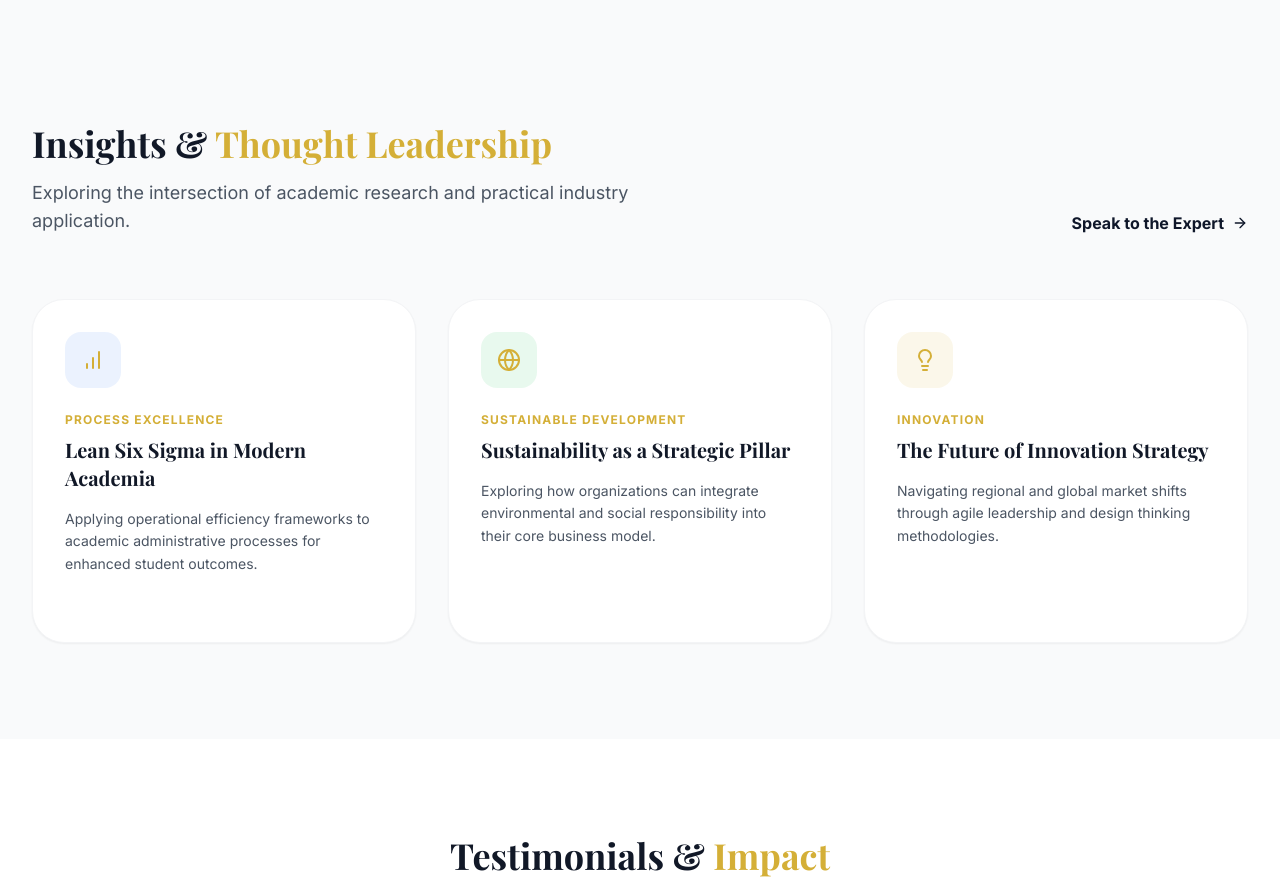
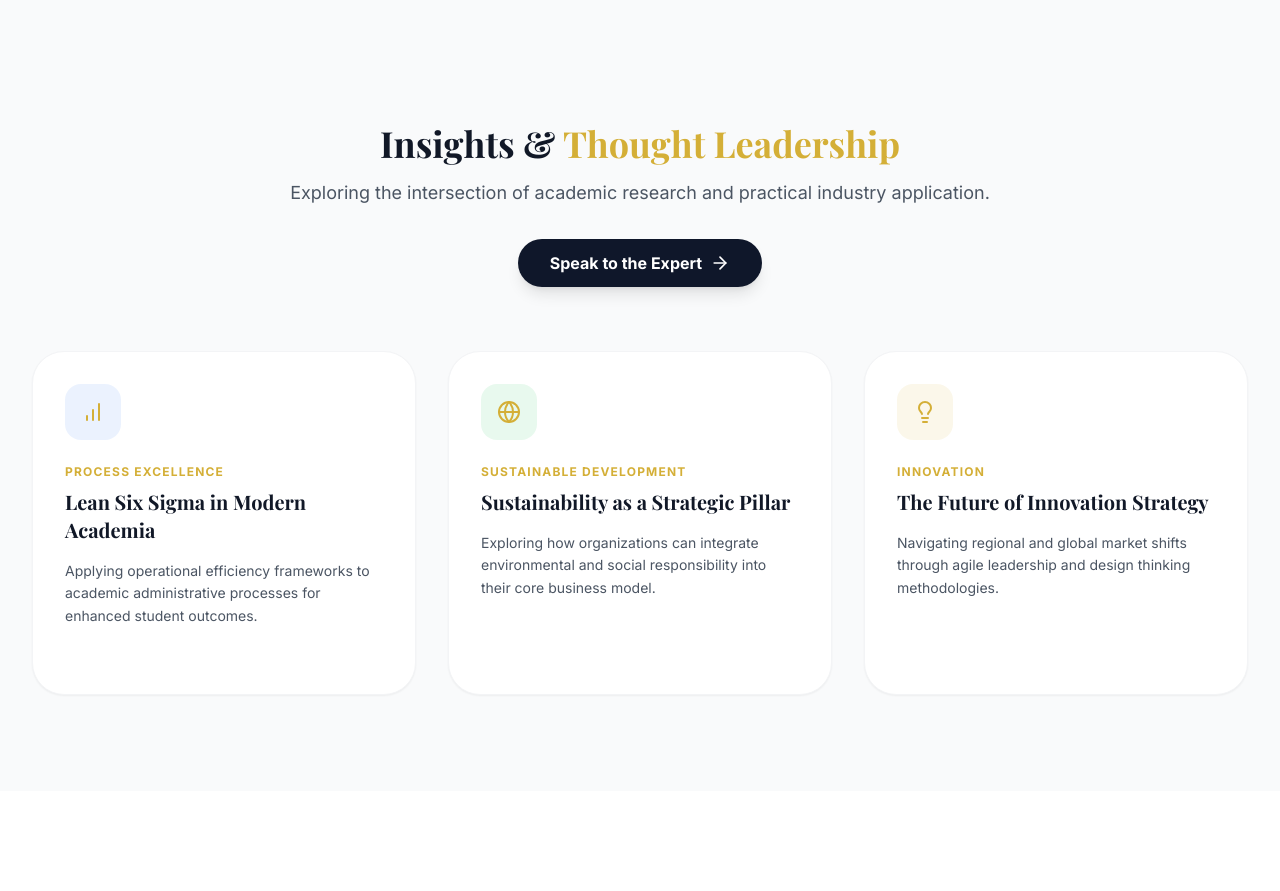
Before and after one commit to theaswinloganathan/portfolio, a React (Vite) app: page / in a window 1280 px wide. Shown: the part 8740-9631 px from the top of the page. Built offline with nearby package versions, Linux system fonts and the light colour scheme; a web font is replaced by a local one.

Commit message:
Center Insights section header and CTA

```diff
--- a/src/components/Insights.jsx
+++ b/src/components/Insights.jsx
@@ -30,8 +30,8 @@ const Insights = () => {
   return (
     <section id="insights" className="py-24 bg-gray-50 dark:bg-[#0a0f1d] overflow-hidden">
       <div className="max-w-7xl mx-auto px-4 sm:px-6 lg:px-8">
-        <div className="flex flex-col md:flex-row md:items-end justify-between mb-16 gap-8 text-center md:text-left">
-          <div className="max-w-2xl">
+        <div className="flex flex-col items-center justify-center mb-16 gap-8 text-center max-w-4xl mx-auto">
+          <div className="space-y-4">
             <motion.h2
               initial={{ opacity: 0, y: 20 }}
               whileInView={{ opacity: 1, y: 0 }}
@@ -51,12 +51,13 @@ const Insights = () => {
             </motion.p>
           </div>
           <motion.div
-            initial={{ opacity: 0, x: 20 }}
-            whileInView={{ opacity: 1, x: 0 }}
+            initial={{ opacity: 0, y: 10 }}
+            whileInView={{ opacity: 1, y: 0 }}
             viewport={{ once: true }}
+            transition={{ delay: 0.2 }}
           >
-            <a href="#contact" className="inline-flex items-center gap-2 text-dark dark:text-white font-bold hover:text-accentGold transition-colors group">
-              Speak to the Expert <ArrowRight className="w-4 h-4 group-hover:translate-x-2 transition-transform" />
+            <a href="https://mail.google.com/mail/?view=cm&fs=1&to=prof.vimalnath@gmail.com&su=Consultation%20Inquiry" target="_blank" rel="noopener noreferrer" className="inline-flex items-center gap-2 px-8 py-3 rounded-full bg-dark dark:bg-white text-white dark:text-dark font-bold hover:bg-accentGold dark:hover:bg-accentGold hover:text-white transition-all group shadow-lg">
+              Speak to the Expert <ArrowRight className="w-5 h-5 group-hover:translate-x-2 transition-transform" />
             </a>
           </motion.div>
         </div>
```
